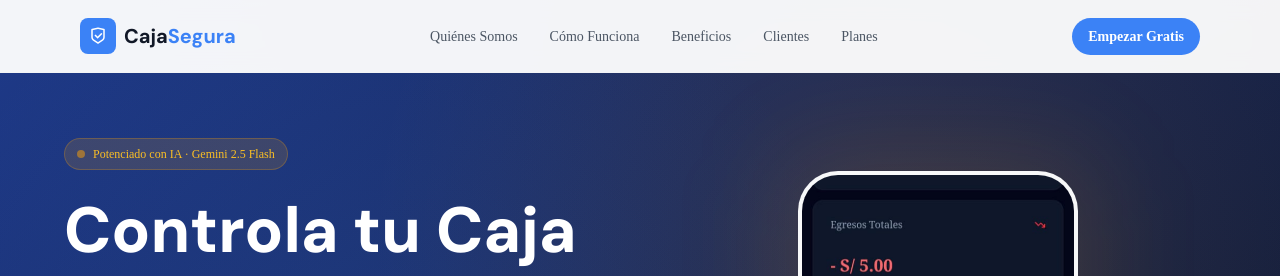
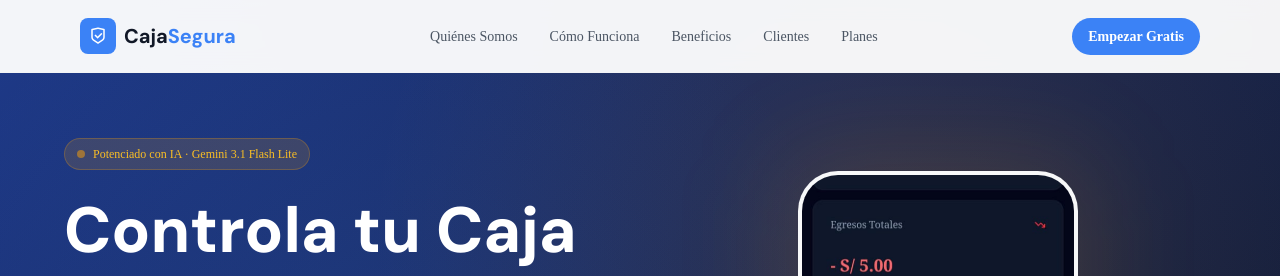
Before and after one commit to BryanHuaPer/frontend-cajasegura, a Next.js app: page / in a window 1280 px wide. Shown: the top 276 px of the page. Built offline with nearby package versions, Linux system fonts and the light colour scheme.

Commit message:
cambio en el uso de version de gemini en el lading page

```diff
--- a/src/app/page.js
+++ b/src/app/page.js
@@ -77,7 +77,7 @@
             <div className="cs-hero-text">
               <div className="cs-hero-badge">
                 <div className="cs-badge-dot"></div>
-                <span>Potenciado con IA · Gemini 2.5 Flash</span>
+                <span>Potenciado con IA · Gemini 3.1 Flash Lite</span>
               </div>
 
               <h1 className="cs-hero-title">
@@ -294,7 +294,7 @@
                   iconClass: "cs-icon-purple",
                   icon: "ri-bar-chart-2-line",
                   title: "Auditorías Predictivas",
-                  desc: "Gemini 2.5 Flash analiza tus patrones de gasto y proyecta tu liquidez mensual antes de que sea un problema.",
+                  desc: "Gemini 3.1 Flash Lite analiza tus patrones de gasto y proyecta tu liquidez mensual antes de que sea un problema.",
                 },
                 {
                   iconClass: "cs-icon-green",
@@ -426,7 +426,7 @@
                   </div>
                   <ul className="cs-pricing-features">
                     <li className="cs-feat-included"><i className="ri-checkbox-circle-fill"></i> Usuarios ilimitados</li>
-                    <li className="cs-feat-included"><i className="ri-checkbox-circle-fill"></i> Auditoría IA (Gemini 2.5)</li>
+                    <li className="cs-feat-included"><i className="ri-checkbox-circle-fill"></i> Auditoría IA (Gemini 3.1 Flash Lite)</li>
                     <li className="cs-feat-included"><i className="ri-checkbox-circle-fill"></i> Lector OCR de facturas</li>
                     <li className="cs-feat-included"><i className="ri-checkbox-circle-fill"></i> Alertas gastos hormiga</li>
                     <li className="cs-feat-included"><i className="ri-checkbox-circle-fill"></i> Soporte prioritario</li>
```
